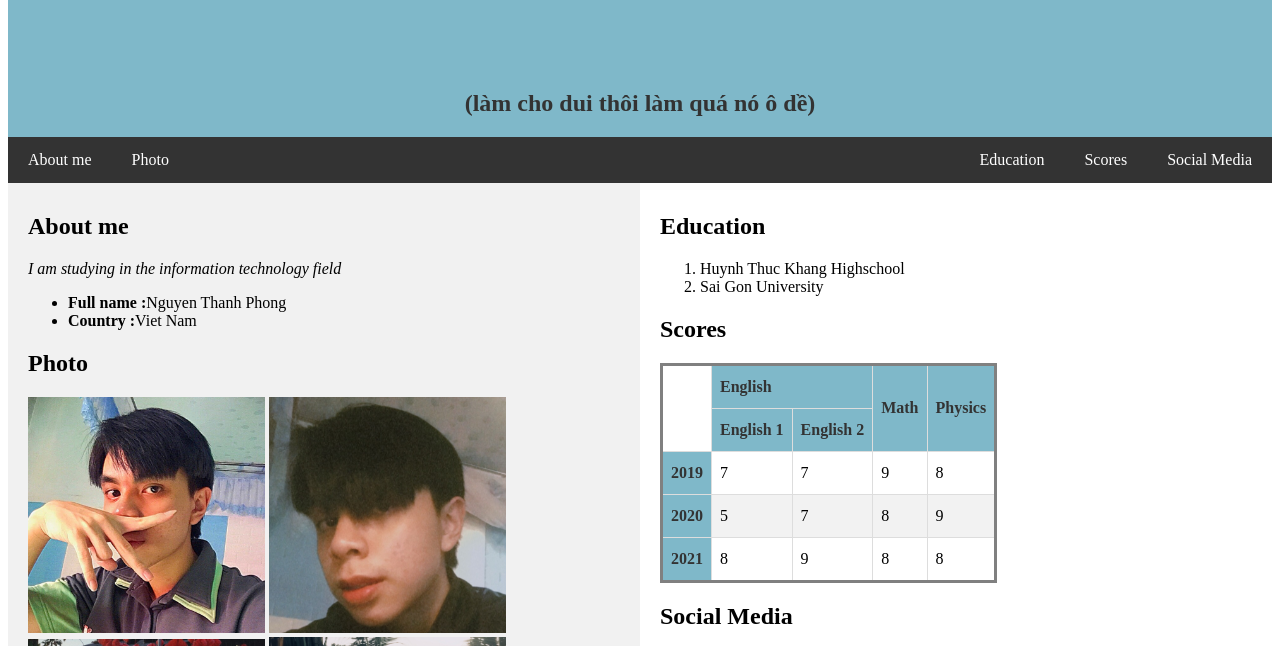
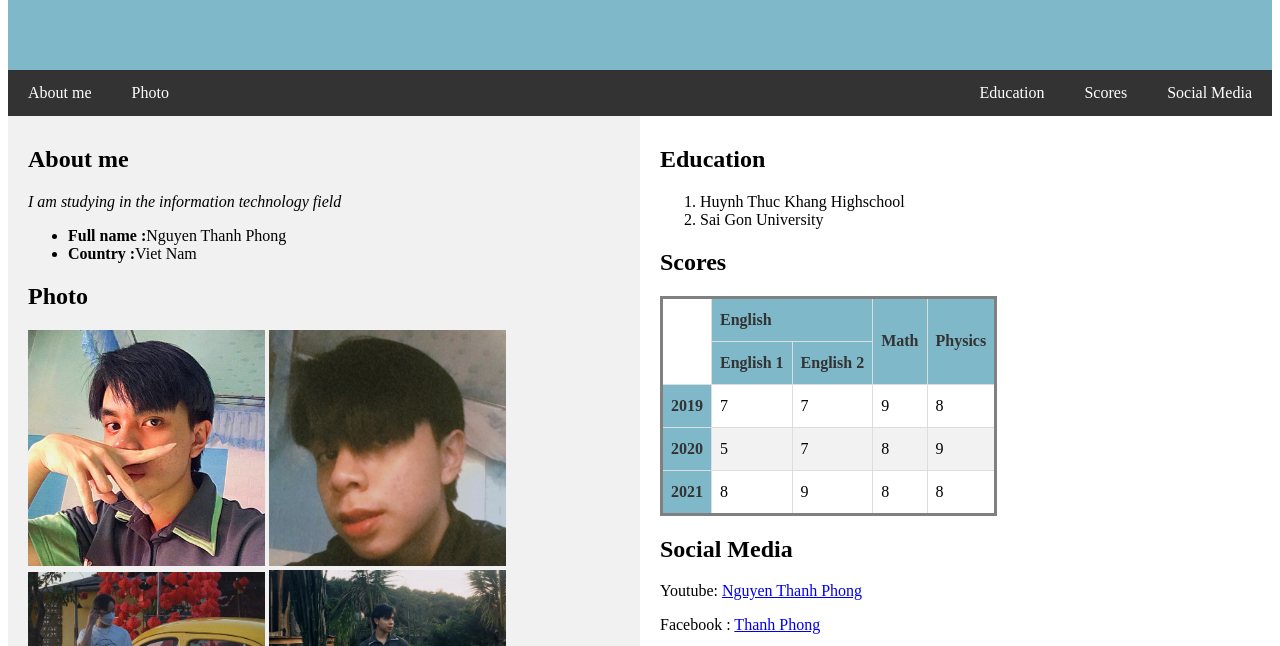
Before and after one commit to thanhphong28/thanhphong.github.io, a plain HTML site: page index.html in a window 1280 px wide. Shown: the part 135-781 px from the top of the page. Drawn offline with Linux system fonts and the light colour scheme.

Commit message:
Update index.html

```diff
--- a/index.html
+++ b/index.html
@@ -12,7 +12,7 @@
 
 <body>
 	<h1 id="menu_text"> My Resume</h1>
-	<h2 id="menu_text1"> (làm cho dui thôi làm quá nó ô dề)</h2>
+
 	<nav>
 		<a href="#About" class="menu_left">About me</a>
 		<a href="#photo" class="menu_left">Photo</a>
```
